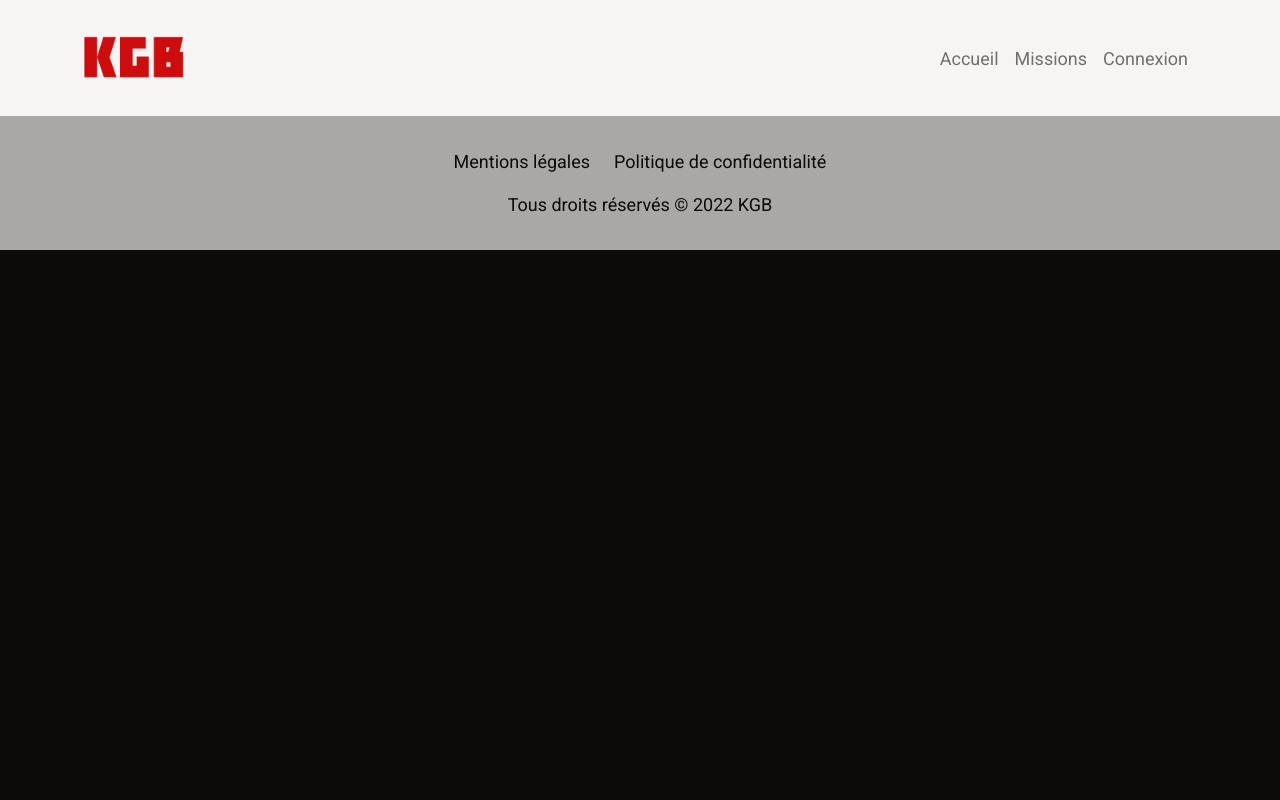
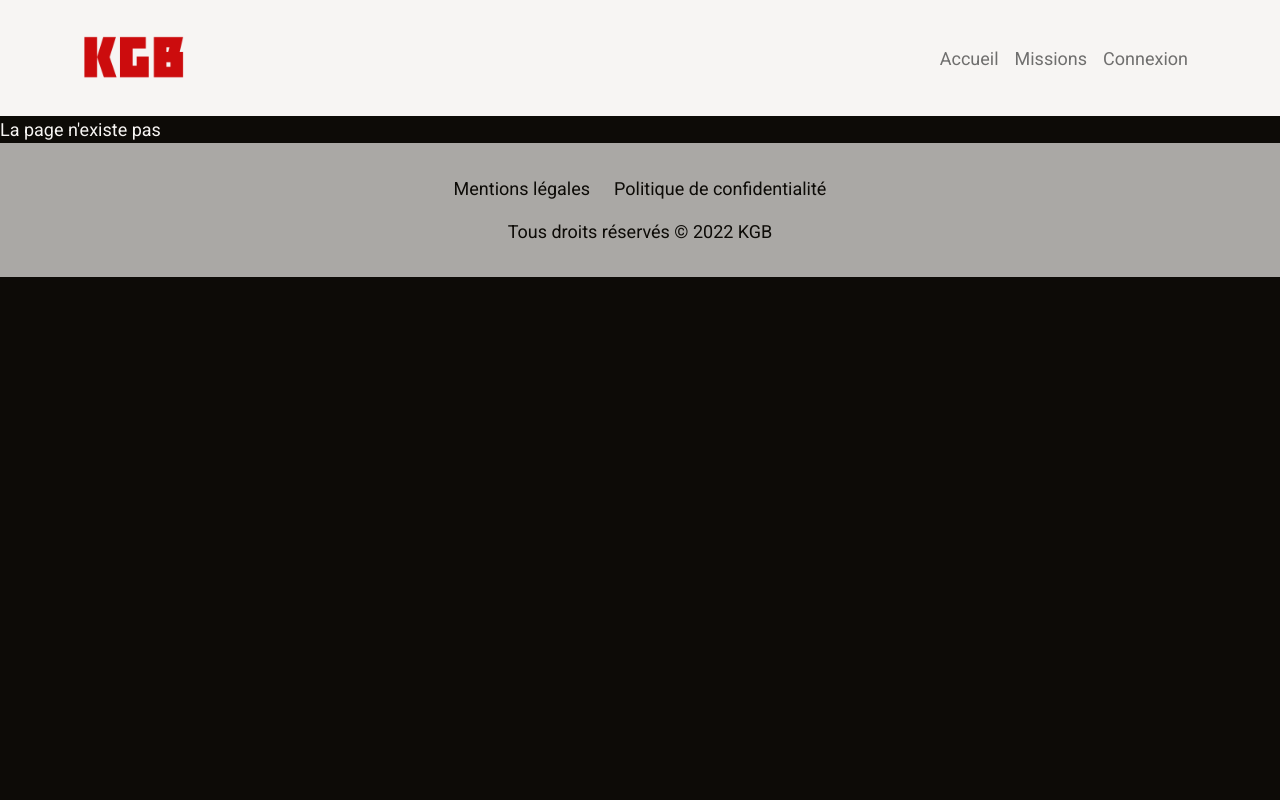
Before and after one commit to Melissa-code/kgb, a PHP site: page / in a window 1280 px wide. Run offline with PHP 8.4, Linux system fonts and the light colour scheme; data that the repository does not hold is empty; some web fonts are replaced.

Commit message:
page 404

```diff
--- a/index.php
+++ b/index.php
@@ -1,5 +1,6 @@
 <?php
 
+try {
     if(empty($_GET['page'])){
         $page = "accueil";
     } else {
@@ -23,8 +24,13 @@ switch($page) {
             $page_title = "Connexion en tant qu'administrateur du site du KGB";
             $page_content = "<h1>Connexion</h1>";
         break;
+        default:
+            throw new Exception("La page n'existe pas");
+    }
+} catch(Exception $e) {
+    $page_description = "Page permettant de gérer les erreurs.";
+    $page_title = "Page d'erreur";
+    $page_content = $e->getMessage();
 }
 
-
-
 require_once('./views/common/template.php');
```
Lines whose indentation alone changed are shown as unchanged.
